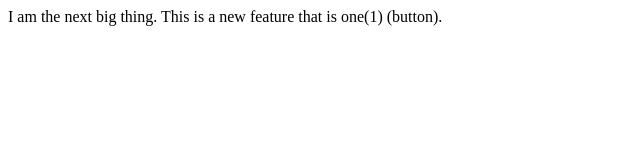
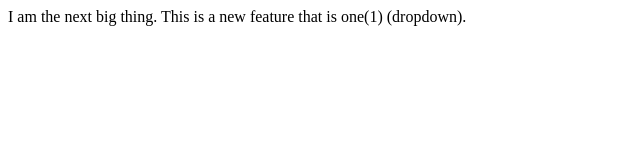
Before and after one commit to viggu2233/localrepo, a plain HTML site: page index.html in a window 1280 px wide. Shown: the full height of the page, 0-640 px from the left. Drawn offline with Linux system fonts and the light colour scheme.

Commit message:
Add dropdown

```diff
--- a/index.html
+++ b/index.html
@@ -1,4 +1,4 @@
 <P>
     I am the next big thing.
-    This is a new feature that is one(1) (button).
+    This is a new feature that is one(1) (dropdown).
 </P>
```
